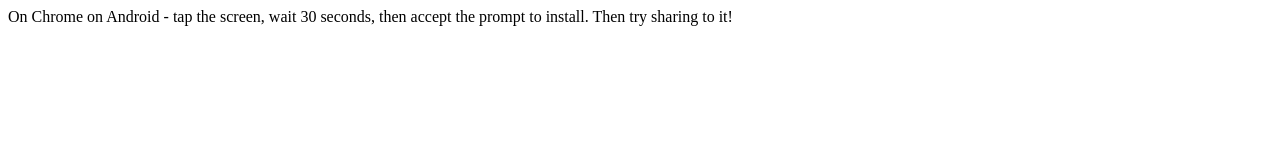
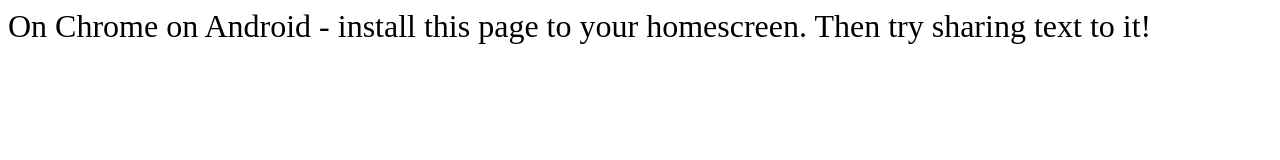
Before and after one commit to danielelkington/ddd-cool-web-stuff, a plain HTML site: page 08-share-target/index.html in a window 1280 px wide. Drawn offline with Linux system fonts and the light colour scheme.

Commit message:
[FIX] Improve styling

```diff
--- a/08-share-target/index.html
+++ b/08-share-target/index.html
@@ -2,9 +2,10 @@
 <html lang="en">
 <head>
   <link rel="manifest" href="manifest.json" />
+  <meta name="viewport" content="width=device-width, initial-scale=1">
 </head>
 <body>
-<div id="main">On Chrome on Android - tap the screen, wait 30 seconds, then accept the prompt to install. Then try sharing to it!</div>
+<div id="main">On Chrome on Android - install this page to your homescreen. Then try sharing text to it!</div>
 <script>
   const sharedText = new URLSearchParams(window.location.search).get('text')
   if (sharedText) {
@@ -12,4 +13,9 @@
   }
 </script>
 </body>
+<style>
+  #main {
+    font-size: 2rem;
+  }
+</style>
 </html>
```
